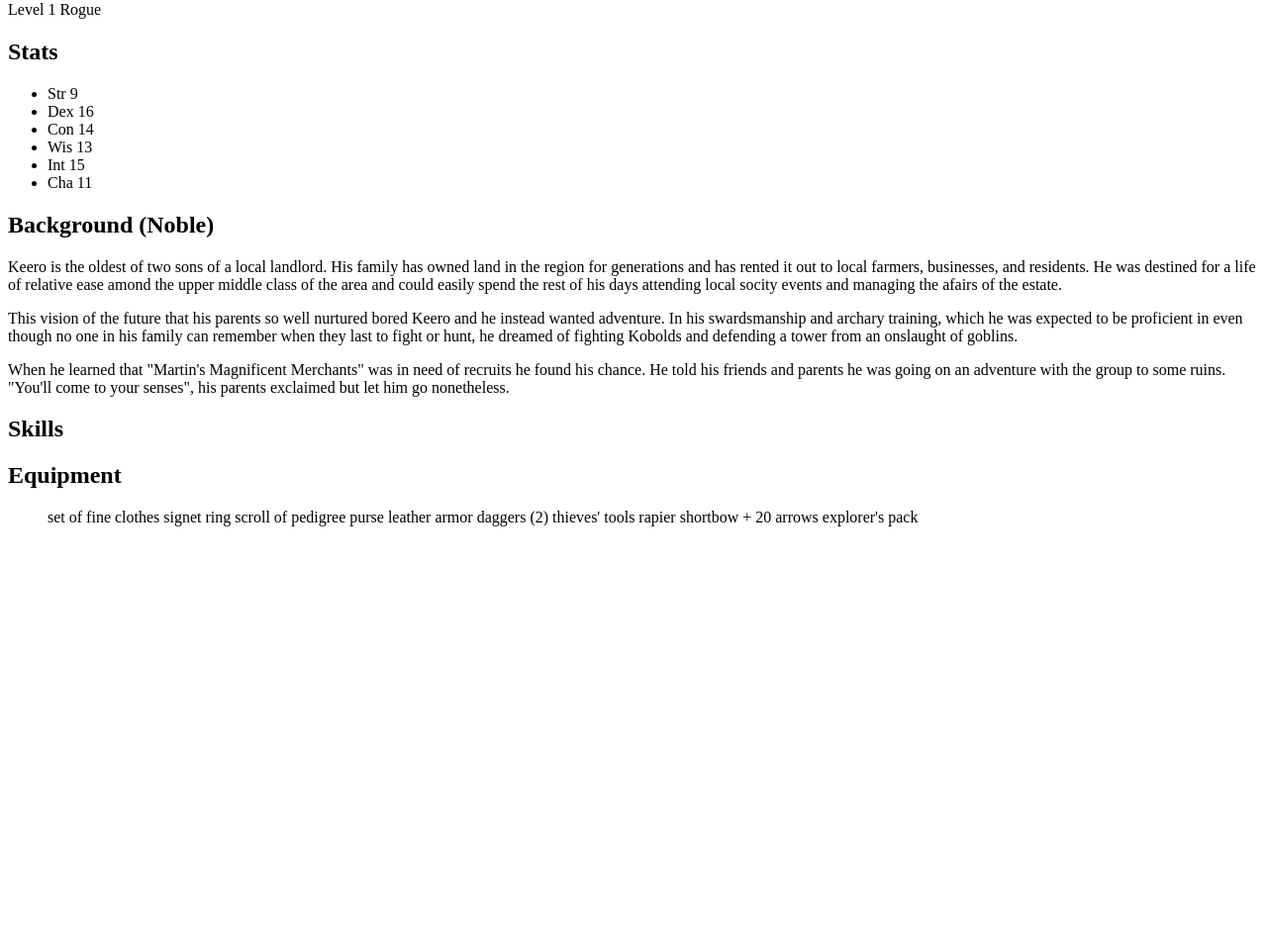
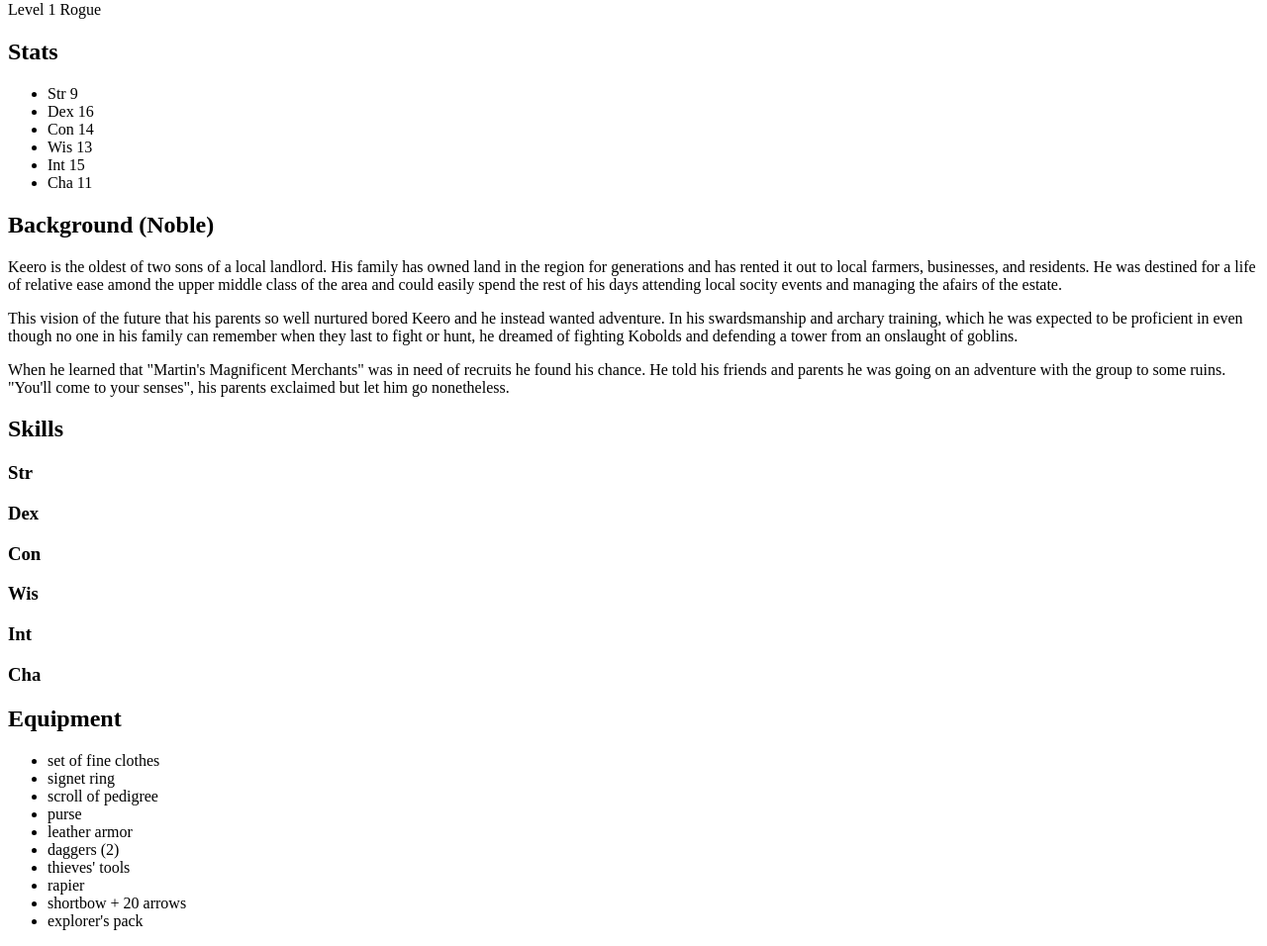
Before and after one commit to prowe/Keero, a website: page index.html in a window 1280 px wide. Shown: the part 79-1035 px from the top of the page at 99% size. Before the commit the page ends 800 px from the top, so only its background shows below. Drawn offline with Linux system fonts and the light colour scheme.

Commit message:
updated index

```diff
--- a/index.html
+++ b/index.html
@@ -1,14 +1,17 @@
 <!DOCTYPE html>
 
 <html>
+
 <head>
 
 </head>
+
 <body>
     <h1>Keero</h1>
 
     Level 1 Rogue
 
+    <section>
         <h2>Stats</h2>
         <ul>
             <li>Str 9</li>
@@ -18,34 +21,55 @@ Level 1 Rogue
             <li>Int 15</li>
             <li>Cha 11</li>
         </ul>
+    </section>
 
+    <section>
         <h2>Background (Noble)</h2>
         <p>
-Keero is the oldest of two sons of a local landlord. His family has owned land in the region for generations and has rented it out to local farmers, businesses, and residents. He was destined for a life of relative ease amond the upper middle class of the area and could easily spend the rest of his days attending local socity events and managing the afairs of the estate.
+            Keero is the oldest of two sons of a local landlord. His family has owned land in the region for generations and has rented
+            it out to local farmers, businesses, and residents. He was destined for a life of relative ease amond the upper
+            middle class of the area and could easily spend the rest of his days attending local socity events and managing
+            the afairs of the estate.
         </p>
         <p>
-This vision of the future that his parents so well nurtured bored Keero and he instead wanted adventure. In his swardsmanship and archary training, which he was expected to be proficient in even though no one in his family can remember when they last to fight or hunt, he dreamed of fighting Kobolds and defending a tower from an onslaught of goblins.
+            This vision of the future that his parents so well nurtured bored Keero and he instead wanted adventure. In his swardsmanship
+            and archary training, which he was expected to be proficient in even though no one in his family can remember
+            when they last to fight or hunt, he dreamed of fighting Kobolds and defending a tower from an onslaught of goblins.
         </p>
         <p>
-When he learned that "Martin's Magnificent Merchants" was in need of recruits he found his chance. He told his friends and parents he was going on an adventure with the group to some ruins. "You'll come to your senses", his parents exclaimed but let him go nonetheless.
+            When he learned that "Martin's Magnificent Merchants" was in need of recruits he found his chance. He told his friends and
+            parents he was going on an adventure with the group to some ruins. "You'll come to your senses", his parents
+            exclaimed but let him go nonetheless.
         </p>
+    </section>
 
+    <section>
         <h2>Skills</h2>
+        <h3>Str</h3>
+        <h3>Dex</h3>
+        <h3>Con</h3>
+        <h3>Wis</h3>
+        <h3>Int</h3>
+        <h3>Cha</h3>
 
+    </section>
 
+    <section>
         <h2>Equipment</h2>
         <ul>
-set of fine clothes
-signet ring
-scroll of pedigree
-purse
-leather armor
-daggers (2)
-thieves' tools
-rapier
-shortbow + 20 arrows
-explorer's pack
+            <li>set of fine clothes</li>
+            <li>signet ring</li>
+            <li>scroll of pedigree</li>
+            <li>purse</li>
+            <li>leather armor</li>
+            <li>daggers (2)</li>
+            <li>thieves' tools</li>
+            <li>rapier</li>
+            <li>shortbow + 20 arrows</li>
+            <li>explorer's pack</li>
         </ul>
+    </section>
 
 </body>
+
 </html>
```
Also changed, not shown: package.json (added, +19 -0 lines). Lines whose indentation alone changed are shown as unchanged.
